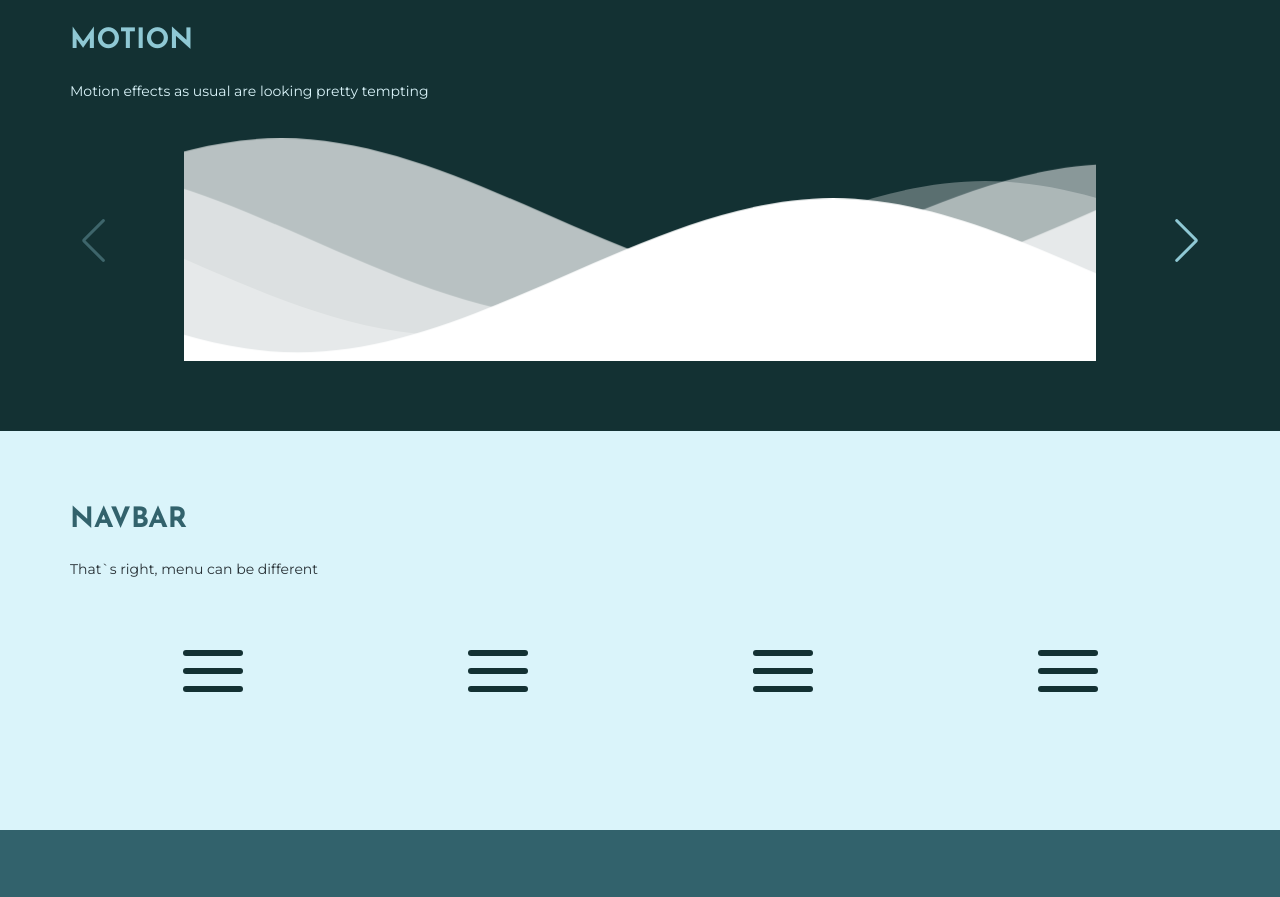
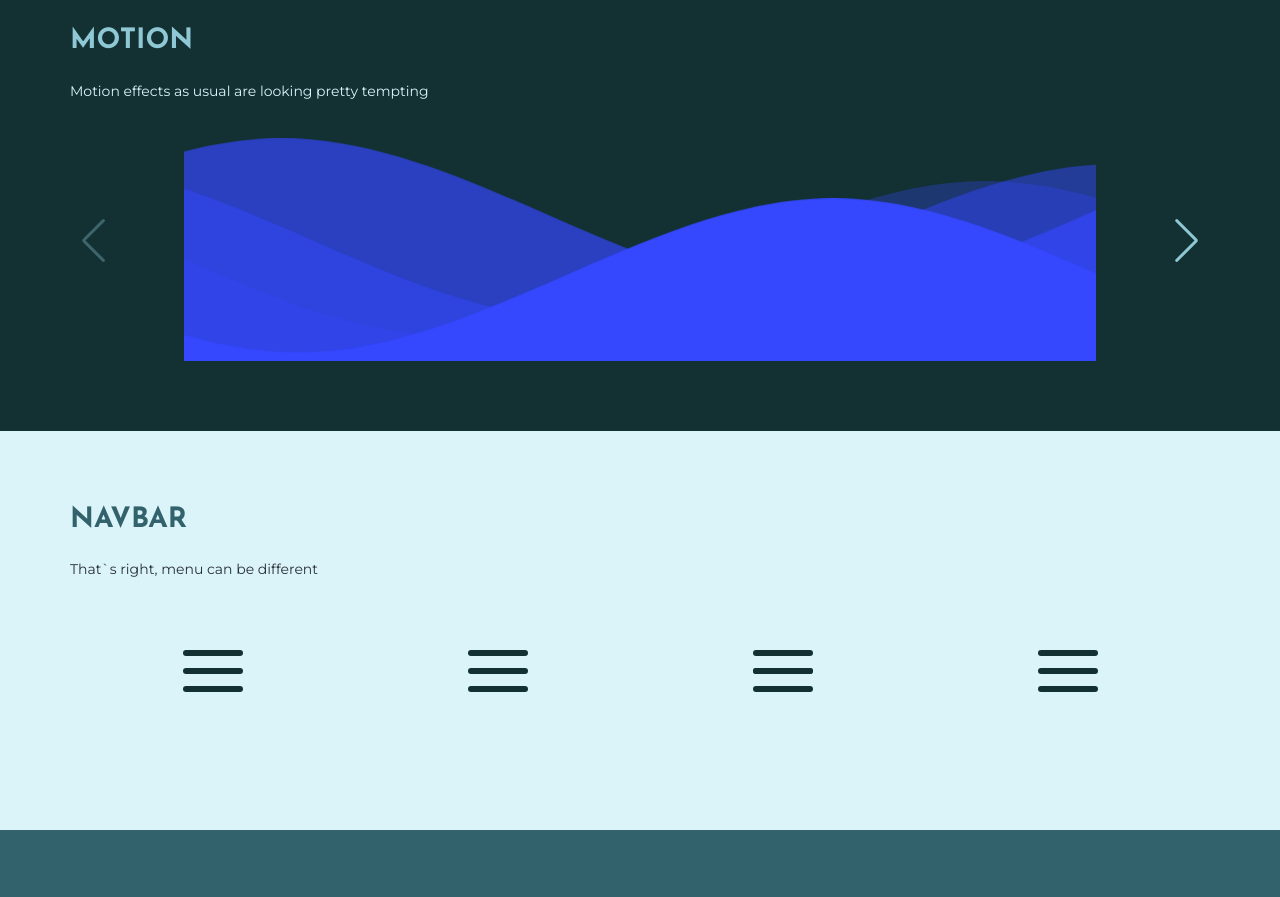
Before and after one commit to kosslanoss/koss-tverdokhlib-page, a plain HTML site: page index.html in a window 1280 px wide. Shown: the part 1880-2777 px from the top of the page. Drawn offline with Linux system fonts and the light colour scheme.

Commit message:
Update index.html
change color of waves

```diff
--- a/index.html
+++ b/index.html
@@ -472,10 +472,10 @@
                         d="M-160 44c30 0 58-18 88-18s 58 18 88 18 58-18 88-18 58 18 88 18 v44h-352z" />
                     </defs>
                     <g class="parallax">
-                      <use xlink:href="#gentle-wave" x="48" y="0" fill="rgba(255,255,255,0.7" />
-                      <use xlink:href="#gentle-wave" x="48" y="3" fill="rgba(255,255,255,0.5)" />
-                      <use xlink:href="#gentle-wave" x="48" y="5" fill="rgba(255,255,255,0.3)" />
-                      <use xlink:href="#gentle-wave" x="48" y="7" fill="#fff" />
+                      <use xlink:href="#gentle-wave" x="48" y="0" fill="rgba(53,72,254,0.7" />
+                      <use xlink:href="#gentle-wave" x="48" y="3" fill="rgba(53,72,254,0.5)" />
+                      <use xlink:href="#gentle-wave" x="48" y="5" fill="rgba(53,72,254,0.3)" />
+                      <use xlink:href="#gentle-wave" x="48" y="7" fill="rgba(53,72,254,1)" />
                     </g>
                   </svg>
                 </div>
```
